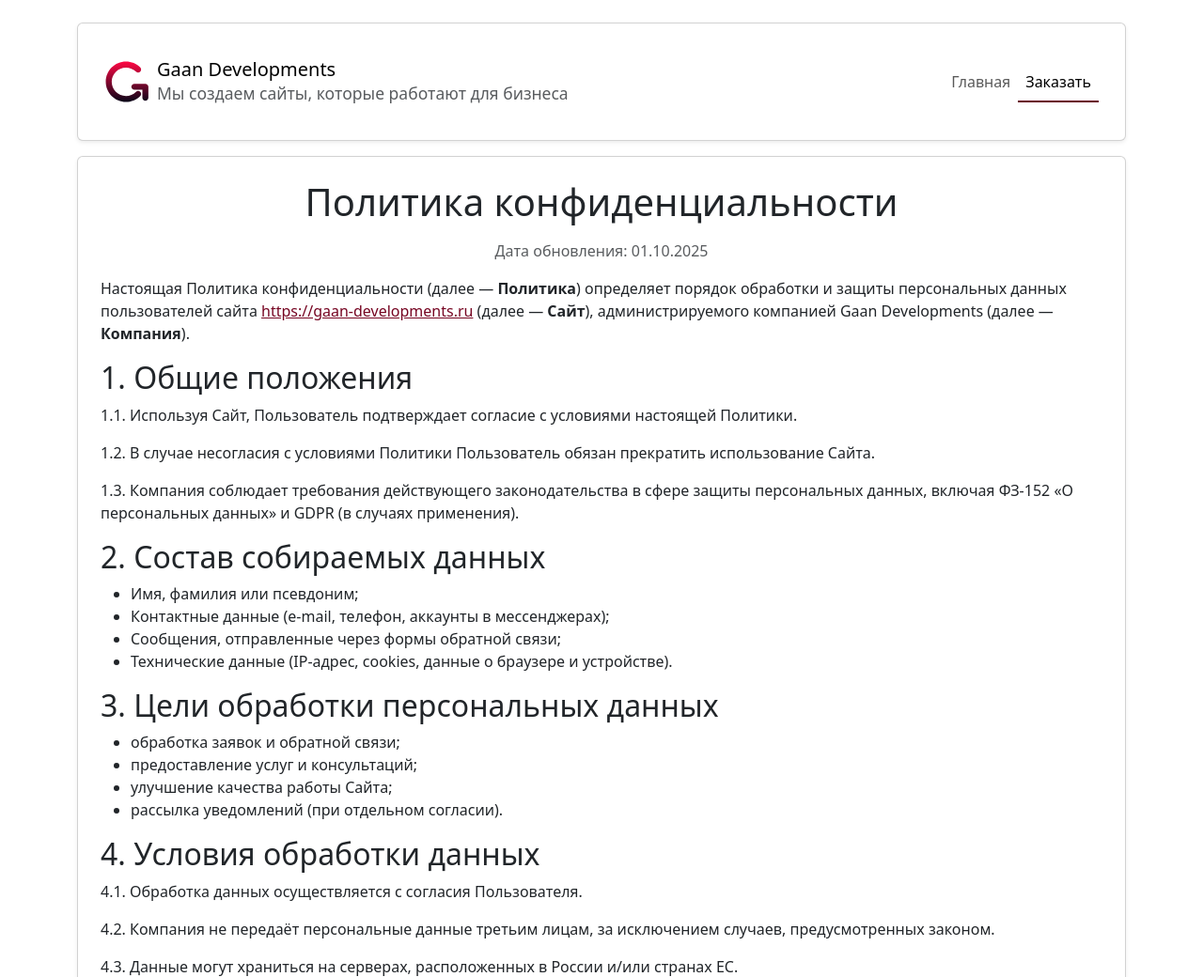
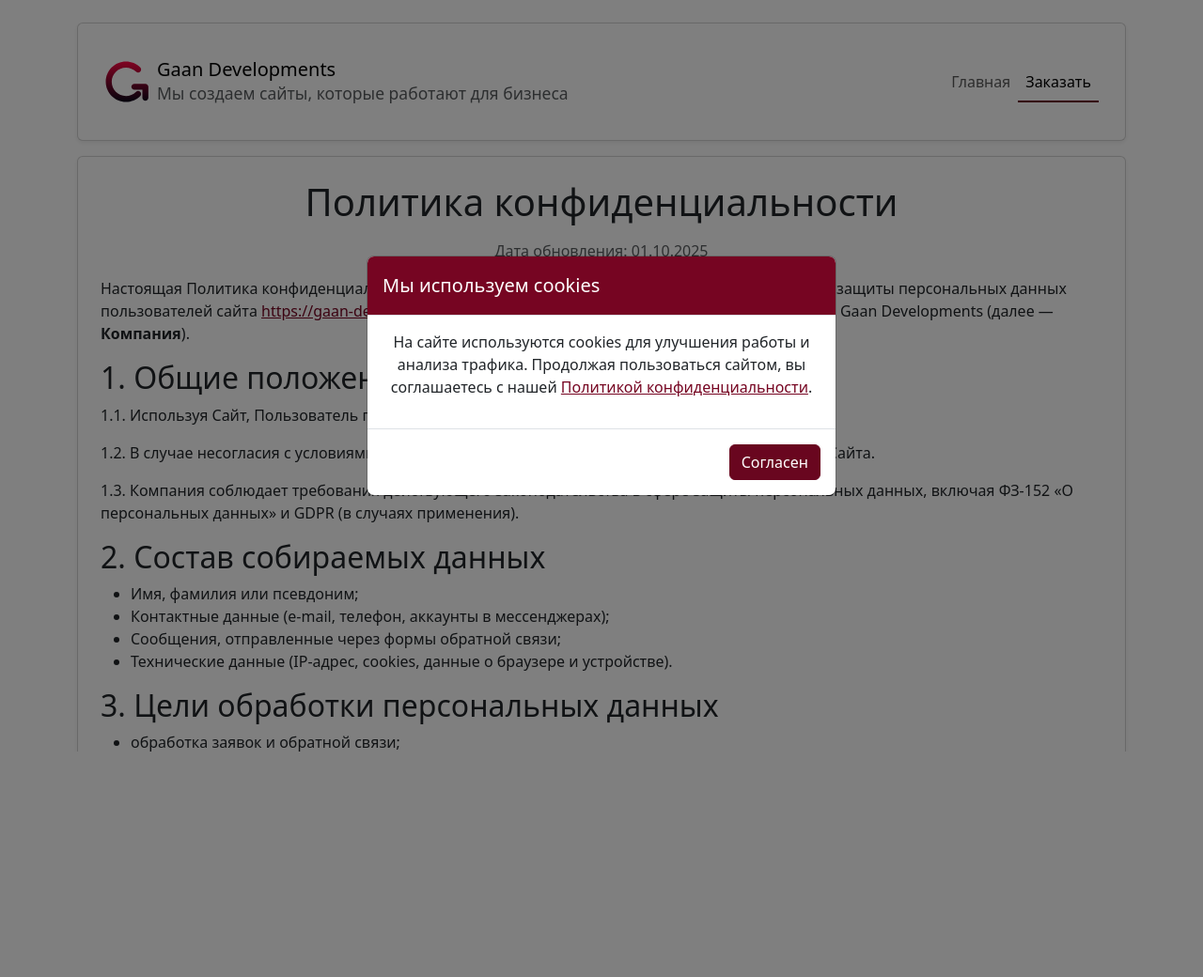
Before and after one commit to Gaan-Dmitry/gaan-developments.ru, a PHP site: page /privacy.php in a window 1280 px wide. Shown: the top 1040 px of the page at 94% size. After the commit the page ends 800 px from the top, so only its background shows below. Run offline with PHP 8.4, Linux system fonts and the light colour scheme.

Commit message:
faq privacy coocies

```diff
--- a/footer.php
+++ b/footer.php
@@ -16,6 +16,45 @@
       </div>
     </div>
   </div>
+
+<!-- Модалка согласия на Cookies -->
+<div class="modal fade" id="cookieModal" tabindex="-1" aria-labelledby="cookieModalLabel" aria-hidden="true">
+  <div class="modal-dialog modal-dialog-centered">
+    <div class="modal-content">
+      <div class="modal-header bg-primary text-white">
+        <h5 class="modal-title" id="cookieModalLabel">Мы используем cookies</h5>
+      </div>
+      <div class="modal-body">
+        <p>
+          На сайте используются cookies для улучшения работы и анализа трафика.
+          Продолжая пользоваться сайтом, вы соглашаетесь с нашей
+          <a href="/privacy.php" target="_blank">Политикой конфиденциальности</a>.
+        </p>
+      </div>
+      <div class="modal-footer">
+        <button type="button" id="acceptCookies" class="btn btn-primary">Согласен</button>
+      </div>
+    </div>
+  </div>
+</div>
+
+<script>
+document.addEventListener("DOMContentLoaded", function() {
+  // Проверка, было ли уже согласие
+  if (!localStorage.getItem("cookiesAccepted")) {
+    let cookieModal = new bootstrap.Modal(document.getElementById("cookieModal"));
+    cookieModal.show();
+  }
+
+  // При согласии сохраняем отметку
+  document.getElementById("acceptCookies").addEventListener("click", function() {
+    localStorage.setItem("cookiesAccepted", "true");
+    let modal = bootstrap.Modal.getInstance(document.getElementById("cookieModal"));
+    modal.hide();
+  });
+});
+</script>
+
 
 <button id="scrollTopBtn" class="btn btn-primary position-fixed bottom-0 end-0 m-3 rounded-circle" aria-label="Наверх" title="Подняться наверх" style="width:48px;height:48px;display:none;"> ↑ </button>
 
--- a/robots.txt
+++ b/robots.txt
@@ -4,6 +4,8 @@ Disallow: /assets/
 Disallow: /config.php
 Disallow: /private/
 Disallow: /portfolio.php
+Disallow: /portfolio.php
+Disallow: /faq.php
 Allow: /
 
 Sitemap: https://gaan-developments.ru/sitemap.xml
```
Also changed, not shown: faq.php (added, +29 -0 lines), order.php (+1 -29 lines).
